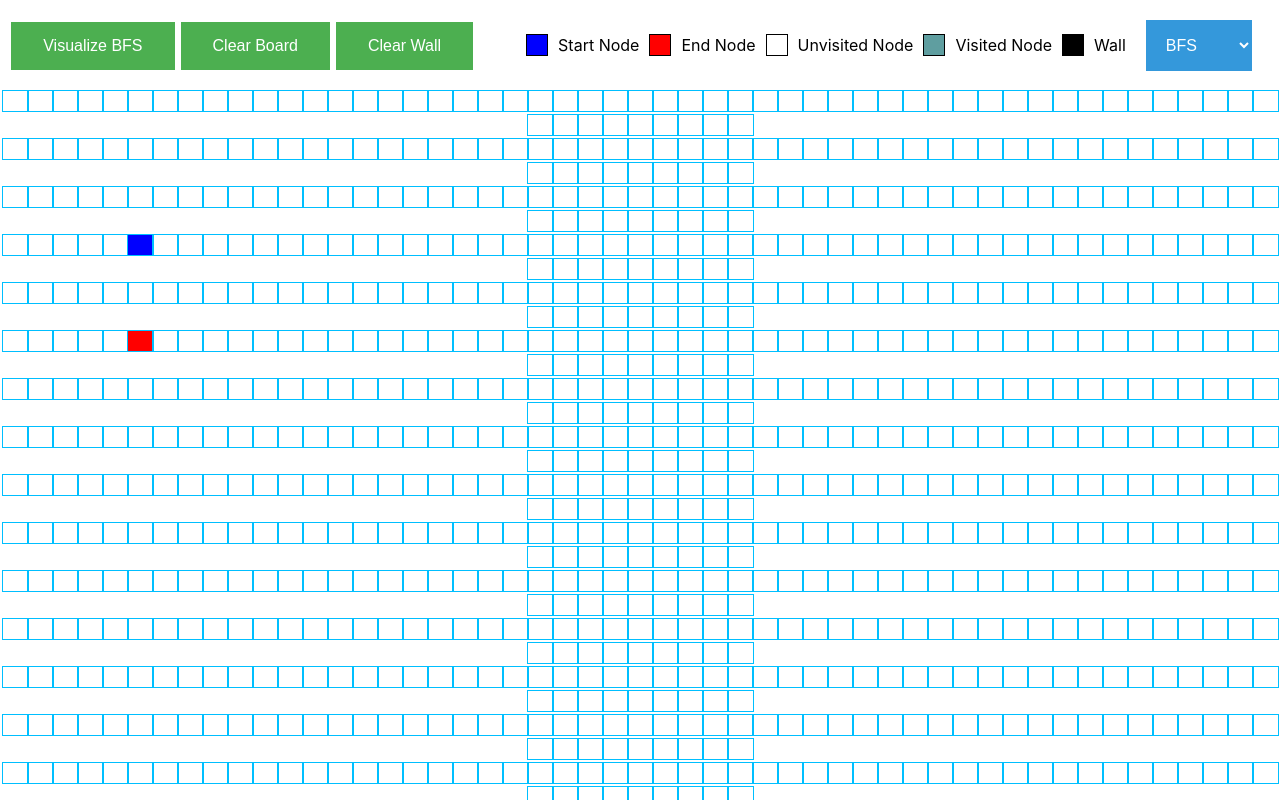
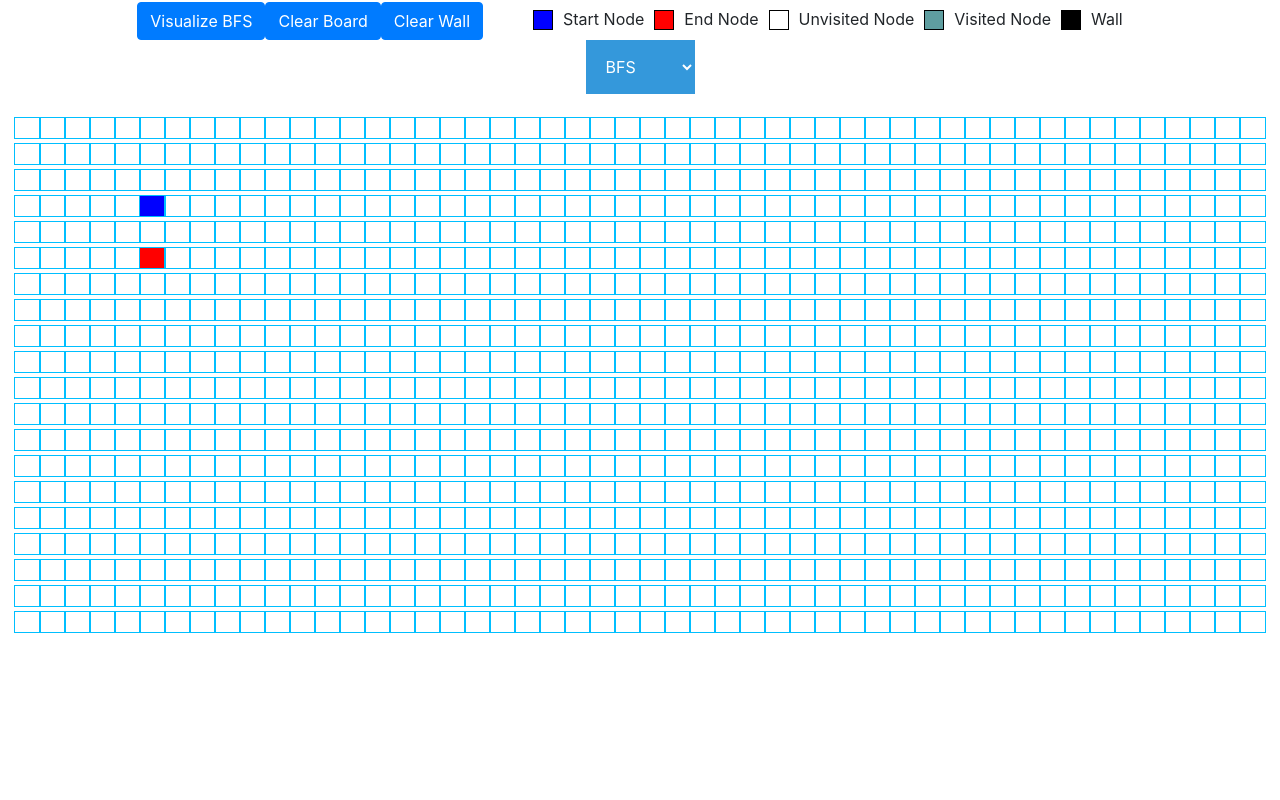
Before and after one commit to Jackxu9946/Pathfinder, a React (Create React App) app in the folder WebstormProjects/Path/: page / in a window 1280 px wide. Shown: the top 800 px of the page. Built offline with nearby package versions, Linux system fonts and the light colour scheme.

Commit message:
Working version before I started messing with bootstrap

```diff
--- a/WebstormProjects/Path/package.json
+++ b/WebstormProjects/Path/package.json
@@ -3,8 +3,10 @@
   "version": "0.1.0",
   "private": true,
   "dependencies": {
+    "bootstrap": "^4.3.1",
     "prettier": "^1.19.1",
     "react": "^16.11.0",
+    "react-bootstrap": "^1.0.0-beta.16",
     "react-dom": "^16.11.0",
     "react-scripts": "3.2.0"
   },
--- a/WebstormProjects/Path/src/PathFindingVisualizer/Path.css
+++ b/WebstormProjects/Path/src/PathFindingVisualizer/Path.css
@@ -33,7 +33,7 @@
 }
 
 .iconList {
-    display: inline-block;
+    display: inline;
     margin: 10px;
     align-items: center;
 }
--- a/WebstormProjects/Path/src/PathFindingVisualizer/Path.jsx
+++ b/WebstormProjects/Path/src/PathFindingVisualizer/Path.jsx
@@ -6,13 +6,15 @@ import {BFS} from './Algorithms/BFS';
 import {DFS} from "./Algorithms/DFS";
 import {Dijkstra, constructShortestPath} from "./Algorithms/Djikstra"
 import cloneDeep from 'lodash/cloneDeep'
+import 'bootstrap/dist/css/bootstrap.min.css';
+import {Button, ListGroup, ListGroupItem} from 'react-bootstrap';
 
 const START_NODE_ROW = 3;
 const START_NODE_COL = 5;
 const FINISH_NODE_ROW = 5;
 const FINISH_NODE_COL = 5;
-const GRID_ROW_LENGTH = 25;
-const GRID_COL_LENGTH = 60;
+const GRID_ROW_LENGTH = 20;
+const GRID_COL_LENGTH = 50;
 const TIME_OUT_CONST = 65;
 
 export default class Path extends Component {
@@ -354,15 +356,15 @@ export default class Path extends Component {
         const {nodes, mousePressed,algorithm, alreadyVisualized} = this.state;
         return (
             <div className ="outerContainer">
-            <button className="button" onClick={() => this.visualizeAlgorithm()}>
+            <Button className="button" onClick={() => this.visualizeAlgorithm()}>
                 Visualize {algorithm}
-            </button>
-            <button className="button" onClick={() => this.clearBoard(true)}>
+            </Button>
+            <Button className="button" onClick={() => this.clearBoard(true)}>
                 Clear Board
-            </button>
-                <button className="button" onClick={() => this.clearWall()}>
+            </Button>
+                <Button className="button" onClick={() => this.clearWall()}>
                     Clear Wall
-                </button>
+                </Button>
             <ul className="iconList">
                 <li className="iconList">
                     <div className='box startNode'>
@@ -390,11 +392,13 @@ export default class Path extends Component {
                     Wall
                 </li>
                 <li className='iconList'>
-                    <select className ="AlgorithmSelect" onChange={this.selectAlgorithm}>
-                        <option value="BFS"> BFS</option>
-                        <option value="DFS"> DFS</option>
-                        <option value="Djikstra"> Djikstra </option>
-                    </select>
+                    <div className='dropdown'>
+                        <select className ="AlgorithmSelect" onChange={this.selectAlgorithm}>
+                            <option value="BFS"> BFS</option>
+                            <option value="DFS"> DFS</option>
+                            <option value="Djikstra"> Djikstra </option>
+                        </select>
+                    </div>
                 </li>
             </ul>
             <div className="grid">
```
Also changed, not shown: 1 other file (tests, documents, lock files or other folders).
